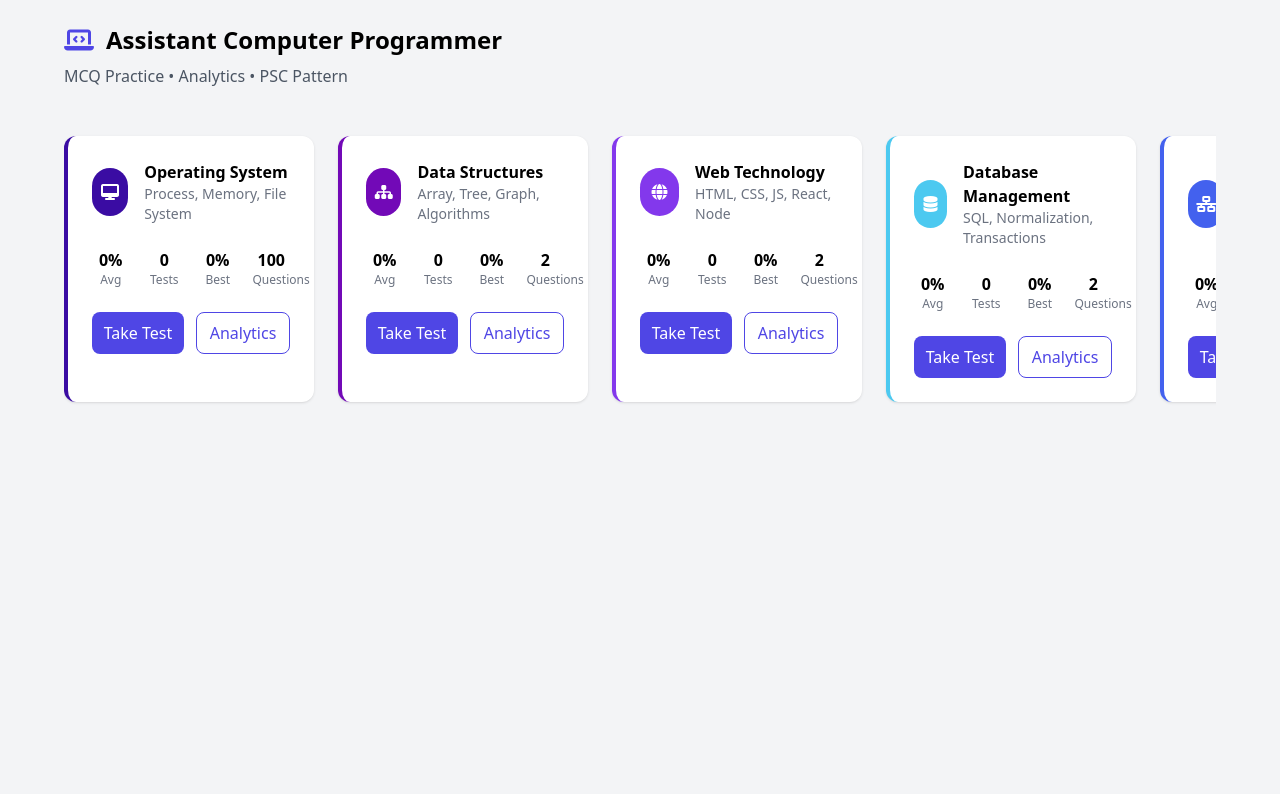
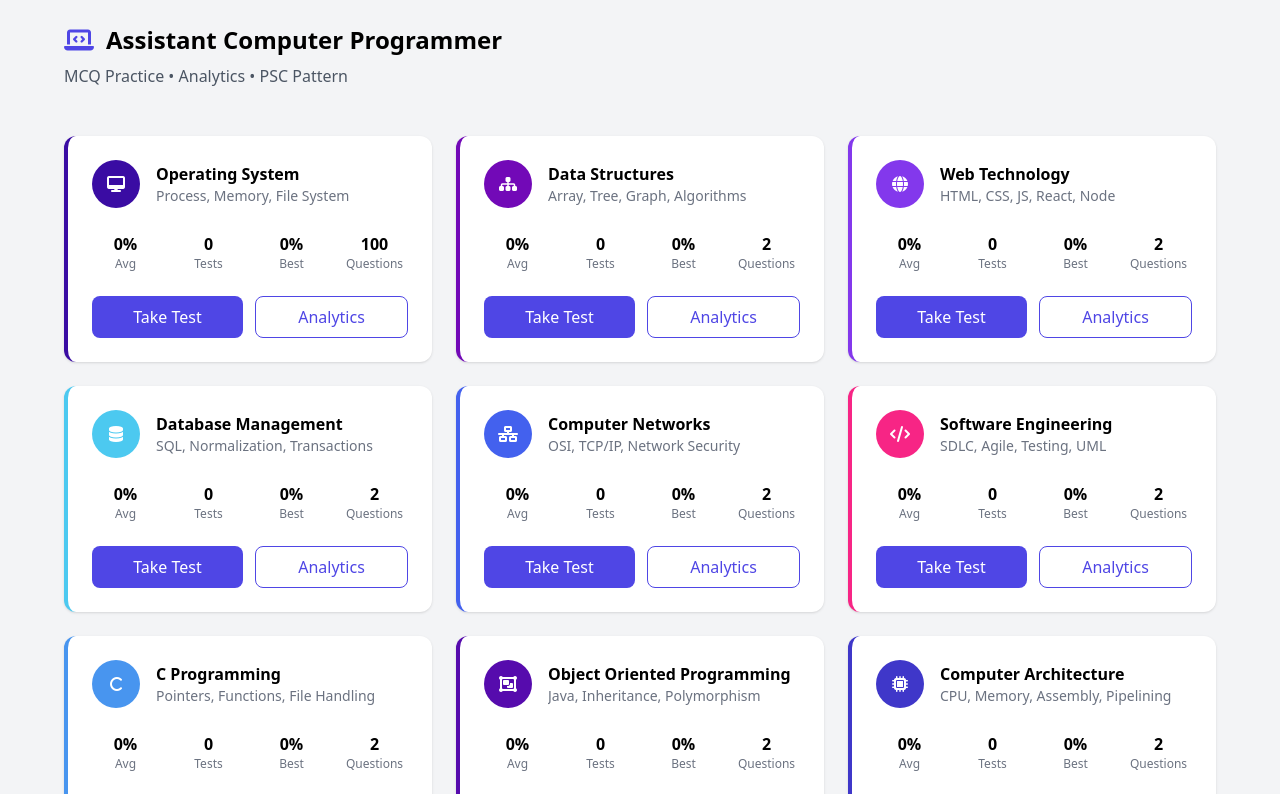
Before and after one commit to Joo-JojiyaJoseph/Programer-Mcq-git, a React (Vite) app: page / in a window 1280 px wide. Shown: the top 794 px of the page. Built offline with nearby package versions, Linux system fonts and the light colour scheme.

Commit message:
first commit

```diff
--- a/src/App.jsx
+++ b/src/App.jsx
@@ -209,14 +209,14 @@ export default function App() {
     if (!subject) return null
 
     return (
-      <div className="bg-white rounded-xl shadow p-6 min-w-[250px] border-l-4" style={{ borderColor: subject.iconColor }}>
+      <div className="bg-white rounded-xl shadow p-6 border-l-4 h-full" style={{ borderColor: subject.iconColor }}>
         <div className="flex items-center gap-4">
           <div className="w-12 h-12 rounded-full flex items-center justify-center text-white" style={{ background: subject.iconColor }}>
             <i className={subject.icon}></i>
           </div>
-          <div>
-            <h3 className="font-bold">{subject.name}</h3>
-            <p className="text-sm text-gray-500">{subject.details}</p>
+          <div className="flex-1 min-w-0">
+            <h3 className="font-bold truncate">{subject.name}</h3>
+            <p className="text-sm text-gray-500 truncate">{subject.details}</p>
           </div>
         </div>
 
@@ -283,11 +283,13 @@ export default function App() {
         <p className="text-gray-600 mt-2">MCQ Practice • Analytics • PSC Pattern</p>
       </header>
 
-      {/* Scrollable Subject Cards */}
-      <div className="max-w-6xl mx-auto flex gap-6 overflow-x-auto py-4">
-        {Object.keys(SUBJECTS).map(id => (
-          <SubjectCard key={id} subjectId={id} />
-        ))}
+      {/* Grid Subject Cards */}
+      <div className="max-w-6xl mx-auto">
+        <div className="grid md:grid-cols-2 lg:grid-cols-3 gap-6 py-4">
+          {Object.keys(SUBJECTS).map(id => (
+            <SubjectCard key={id} subjectId={id} />
+          ))}
+        </div>
       </div>
 
       {/* TEST MODAL */}
```
